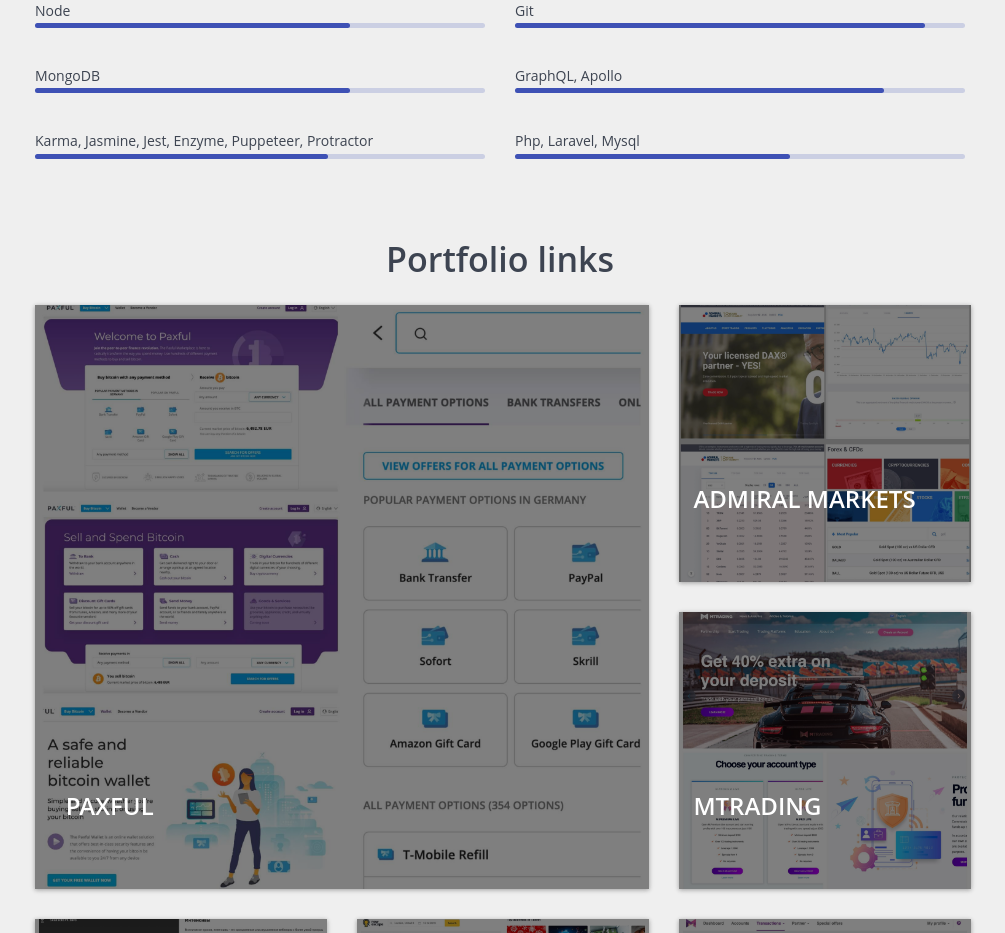
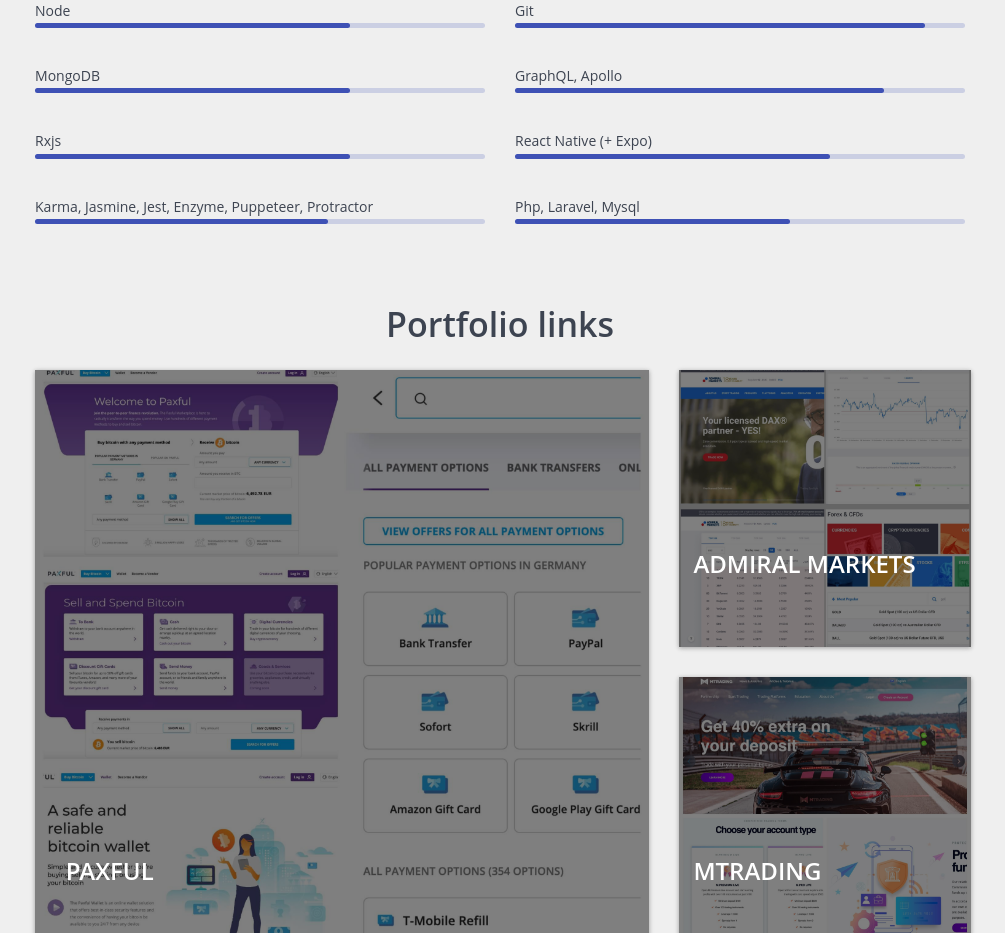
Before and after one commit to GSemikozov/CV, a Gatsby site: page / in a window 1280 px wide. Shown: the part 1258-2191 px from the top of the page, without its empty margins (140-1145 px from the left). Built offline with nearby package versions, Linux system fonts and the light colour scheme; Gatsby itself is replaced by a stand-in of ours.

Commit message:
CHANGE: update skills

```diff
--- a/src/components/skills/index.js
+++ b/src/components/skills/index.js
@@ -77,6 +77,18 @@
       </div>
     </div>
     <div className={styles.skill}>
+      <div className={styles.skillData}>Rxjs</div>
+      <div className={styles.skillLine}>
+        <div className={styles.skillFill} style={{ width: `70%` }}></div>
+      </div>
+    </div>
+    <div className={styles.skill}>
+      <div className={styles.skillData}>React Native (+ Expo)</div>
+      <div className={styles.skillLine}>
+        <div className={styles.skillFill} style={{ width: `70%` }}></div>
+      </div>
+    </div>
+    <div className={styles.skill}>
       <div className={styles.skillData}>
         Karma, Jasmine, Jest, Enzyme, Puppeteer, Protractor
       </div>
```
